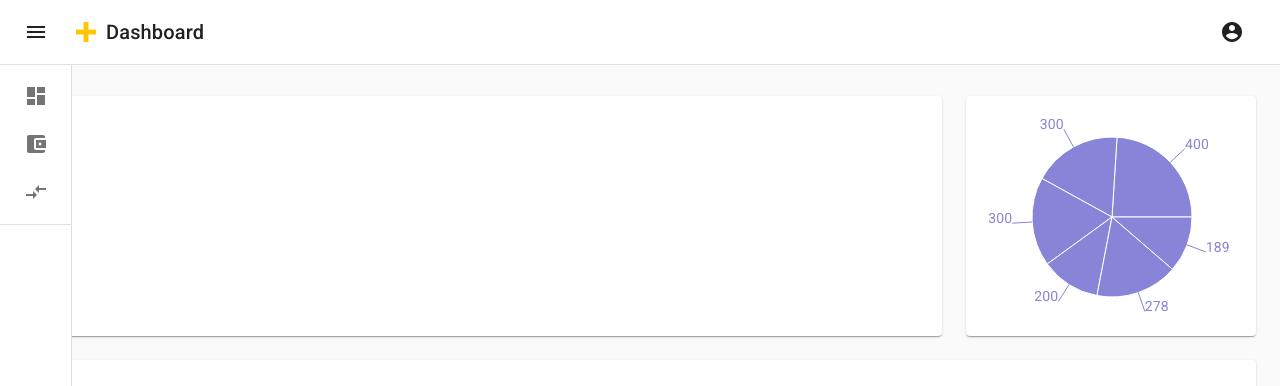
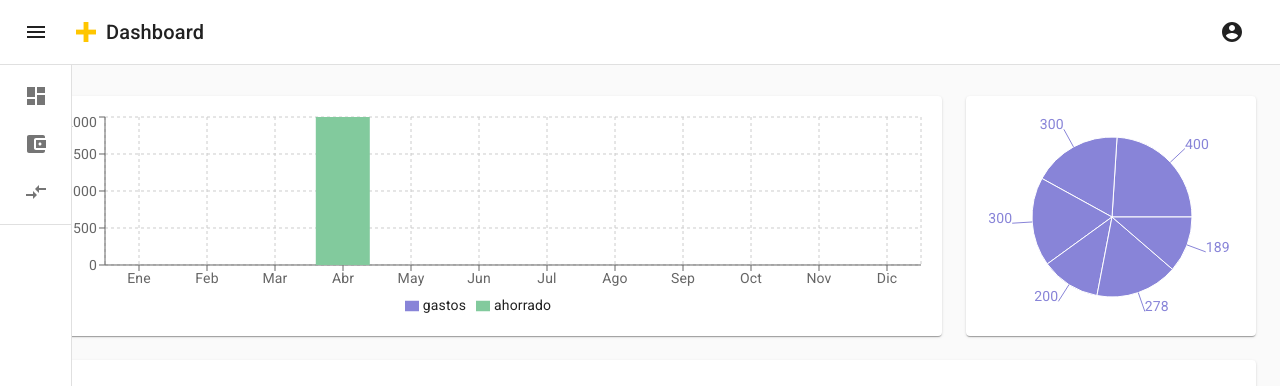
Before and after one commit to vfagundez/SumaFrontend, a React (Create React App) app: page / in a window 1280 px wide. Shown: the top 386 px of the page. Built offline with nearby package versions, Linux system fonts and the light colour scheme; no server answers; sample sign-in values are in the browser's storage.

Commit message:
Añadido Grafico con gastos y ahorros de cada mes

```diff
--- /dev/null
+++ b/src/components/Dashboard/GraficoIngresosGastos.js
@@ -0,0 +1,218 @@
+/**
+ * *Componente destinado a crear el componente de un grafico que los gastos e
+ * *Ingresos de los meses a lo largo de un eje
+ * 2020.05.12
+ */
+import React, { Component } from "react";
+import { withStyles, Paper, Typography, Box } from "@material-ui/core";
+import {
+  PieChart,
+  Pie,
+  Legend,
+  Tooltip,
+  BarChart,
+  Bar,
+  Cell,
+  XAxis,
+  YAxis,
+  CartesianGrid,
+  ResponsiveContainer
+} from "recharts";
+
+const styles = theme => ({});
+
+class GraficoCuentas extends Component {
+  /**
+   * Constructor de la clase
+   * @param {*} props
+   *
+   */
+  constructor(props) {
+    super(props);
+    this.state = {
+      movimientos: [],
+      loading: true,
+      token: "0"
+    };
+    this.prepararDatos = this.prepararDatos.bind(this);
+    this.obtenerMes = this.obtenerMes.bind(this);
+  }
+  componentWillMount() {
+    var userdata = JSON.parse(sessionStorage.getItem("userData"));
+    if (userdata) {
+      var mitoken = userdata.access_token;
+      this.setState({ token: mitoken });
+    } else {
+      this.setState({ redirect: true });
+    }
+  }
+  componentDidMount() {
+    var myHeaders = new Headers();
+    myHeaders.append("Authorization", "Bearer " + this.state.token);
+
+    var requestOptions = {
+      method: "GET",
+      headers: myHeaders,
+      redirect: "follow"
+    };
+    fetch("v1/movimiento", requestOptions)
+      .then(response => {
+        return response.json();
+      })
+      .then(movimientos => {
+        setTimeout(
+          () => this.setState({ movimientos: movimientos, loading: false }),
+          100
+        );
+      });
+  }
+  /**
+   * Funcion que devuelve el nombre del mes en funcion del numero de mes
+   * @param {*} numeroMes  El numero de mes entre 0 y 11
+   */
+  obtenerMes(numeroMes) {
+    const monthNames = [
+      "Ene",
+      "Feb",
+      "Mar",
+      "Abr",
+      "May",
+      "Jun",
+      "Jul",
+      "Ago",
+      "Sep",
+      "Oct",
+      "Nov",
+      "Dic"
+    ];
+    return monthNames[numeroMes];
+  }
+  /**
+   * Funcion que prepara los datos recibidos para mostrarlos en el grafico como
+   * los gastos que has tenido y lo que has ahorrado
+   * @param {*} movimientos
+   */
+  prepararDatos(movimientos) {
+    var data = [];
+    let prevData = JSON.parse(sessionStorage.getItem("userData"));
+    console.log("el data es " + data);
+    movimientos.map(movimiento => {
+      var date = new Date(movimiento.updated_at * 1000);
+      var mes = date.getMonth();
+      var nombreMes = this.obtenerMes(mes);
+      var Anno = date.getFullYear();
+      data.push({
+        numeroMes: mes,
+        mes: nombreMes,
+        anno: Anno,
+        valor: movimiento.amount
+      });
+    });
+    var dataGrafico = [
+      { mes: "Ene", ahorrado: 0, gastos: 0 },
+      { mes: "Feb", ahorrado: 0, gastos: 0 },
+      { mes: "Mar", ahorrado: 0, gastos: 0 },
+      { mes: "Abr", ahorrado: 2000, gastos: 0 },
+      { mes: "May", ahorrado: 0, gastos: 0 },
+      { mes: "Jun", ahorrado: 0, gastos: 0 },
+      { mes: "Jul", ahorrado: 0, gastos: 0 },
+      { mes: "Ago", ahorrado: 0, gastos: 0 },
+      { mes: "Sep", ahorrado: 0, gastos: 0 },
+      { mes: "Oct", ahorrado: 0, gastos: 0 },
+      { mes: "Nov", ahorrado: 0, gastos: 0 },
+      { mes: "Dic", ahorrado: 0, gastos: 0 }
+    ];
+    data.map(dat => {
+      var FechaActual = new Date();
+      var annoActual = FechaActual.getFullYear();
+      console.log("El anno es " + annoActual);
+      //Solo queremos devolver los datos correspondiente a este año
+      if (dat.anno == annoActual) {
+        if (dat.valor >= 0) {
+          //Guardamos el ingreso
+          dataGrafico[dat.numeroMes].ahorrado =
+            dataGrafico[dat.numeroMes].ahorrado + dat.valor;
+        } else if (dat.valor < 0) {
+          //Guardamos el gasto
+          dataGrafico[dat.numeroMes].gastos =
+            dataGrafico[dat.numeroMes].gastos - dat.valor;
+            dataGrafico[dat.numeroMes].ahorrado = dataGrafico[dat.numeroMes].ahorrado+dat.valor;
+        }
+      }
+    });
+
+    //console.log(dataGrafico);
+    return dataGrafico;
+  }
+  /**
+   * Función para renderizar el componente
+   */
+  render() {
+    //Constante para poder usar los estilos de styles
+    const { classes } = this.props;
+    const data = [
+      {
+        name: "Page A",
+        uv: 4000,
+        pv: 2400,
+        amt: 2400
+      },
+      {
+        name: "Page B",
+        uv: 3000,
+        pv: 1398,
+        amt: 2210
+      },
+      {
+        name: "Page C",
+        uv: 2000,
+        pv: 9800,
+        amt: 2290
+      },
+      {
+        name: "Page D",
+        uv: 2780,
+        pv: 3908,
+        amt: 2000
+      },
+      {
+        name: "Page E",
+        uv: 1890,
+        pv: 4800,
+        amt: 2181
+      },
+      {
+        name: "Page F",
+        uv: 2390,
+        pv: 3800,
+        amt: 2500
+      },
+      {
+        name: "Page G",
+        uv: 3490,
+        pv: 4300,
+        amt: 2100
+      }
+    ];
+    /**
+     * Devolvemos la visualización por pantalla del componenete
+     */
+    return (
+      <ResponsiveContainer width={"100%"} height={"100%"}>
+        <BarChart data={this.prepararDatos(this.state.movimientos)}>
+          <CartesianGrid strokeDasharray="3 3" />
+          <XAxis dataKey="mes" />
+          <YAxis />
+          <Tooltip />
+          <Legend />
+          <Bar dataKey="gastos" stackId="a" fill="#8884d8" />
+          <Bar dataKey="ahorrado" stackId="a" fill="#82ca9d" />
+        </BarChart>
+      </ResponsiveContainer>
+    );
+  }
+}
+/**
+ * Exportamos la clase
+ */
+export default withStyles(styles)(GraficoCuentas);
--- a/src/components/Informacion.js
+++ b/src/components/Informacion.js
@@ -6,7 +6,19 @@ import Paper from "@material-ui/core/Paper";
 import Box from "@material-ui/core/Box";
 import clsx from "clsx";
 import { Hidden } from "@material-ui/core";
-import { PieChart, Pie, Legend, Tooltip } from "recharts";
+import {
+  PieChart,
+  Pie,
+  Legend,
+  Tooltip,
+  BarChart,
+  Bar,
+  Cell,
+  XAxis,
+  YAxis,
+  CartesianGrid
+} from "recharts";
+import GraficoIngresosGastos from './Dashboard/GraficoIngresosGastos';
 const drawerWidth = 240;
 const useStyles = makeStyles(theme => ({
   navBottom: {
@@ -71,6 +83,7 @@ export default function Informacion(props) {
     { name: "Group E", value: 3908 },
     { name: "Group F", value: 4800 }
   ];
+
   return (
     <main className={props.open ? classes.content : classes.contentShift}>
       <Hidden smDown>
@@ -80,7 +93,9 @@ export default function Informacion(props) {
         <Grid container spacing={3}>
           {/* Chart */}
           <Grid item xs={12} md={8} lg={9}>
-            <Paper className={fixedHeightPaper}>hola</Paper>
+            <Paper className={fixedHeightPaper}>
+              <GraficoIngresosGastos/>
+            </Paper>
           </Grid>
           {/* Recent Deposits */}
           <Grid item xs={12} md={4} lg={3}>
--- a/src/components/InformacionCuentas.js
+++ b/src/components/InformacionCuentas.js
@@ -317,7 +317,7 @@ class InformacionCuentas extends Component {
    */
   prepararDatos(cuentas) {
     var data = [];
-
+    let prevData = JSON.parse(sessionStorage.getItem("userData"));
     console.log("el data es " + data);
     cuentas.map(cuenta => {
       data.push({
@@ -326,6 +326,13 @@ class InformacionCuentas extends Component {
         color: this.elegircolor(cuenta.color)
       });
     });
+    if(prevData["distribution"]>0){
+      data.push({
+        name: "Por asignar",
+        value: prevData["distribution"],
+        color: 3
+      });
+    }
     console.log("el data es " + cuentas);
     return data;
   }
--- a/src/components/ModificarCuenta.js
+++ b/src/components/ModificarCuenta.js
@@ -162,6 +162,10 @@ class ModificarCuenta extends Component {
     this.onSelectColor = this.onSelectColor.bind(this);
     this.ActualizarCuenta = this.ActualizarCuenta.bind(this);
   }
+  establecerDistribucion(valor){
+      this.setState({distribution: valor});
+      console.log(this.state.distribution);
+  }
   //Para cerrar la informacion de la cuenta en cuestion
   volver(e) {
     this.props.handleCuenta(e, 0);
@@ -187,7 +191,7 @@ class ModificarCuenta extends Component {
         distribution: this.state.distribution,
         color: this.state.selectedColor,
       });
-      //console.log(raw);
+      console.log(raw);
       var requestOptions = {
         method: "PUT",
         headers: myHeaders,
@@ -317,7 +321,7 @@ class ModificarCuenta extends Component {
                 this.props.cuentaAbierta.XXXXX[0].distribution +
                 JSON.parse(sessionStorage.getItem("userData")).distribution
               }
-              onChange={this.onChange}
+              onChange={(e,newValue) => {this.establecerDistribucion(newValue)}}
             />
           </Grid>
           {/**ELEGIR COLOR DE LA CUENTA */}
```
